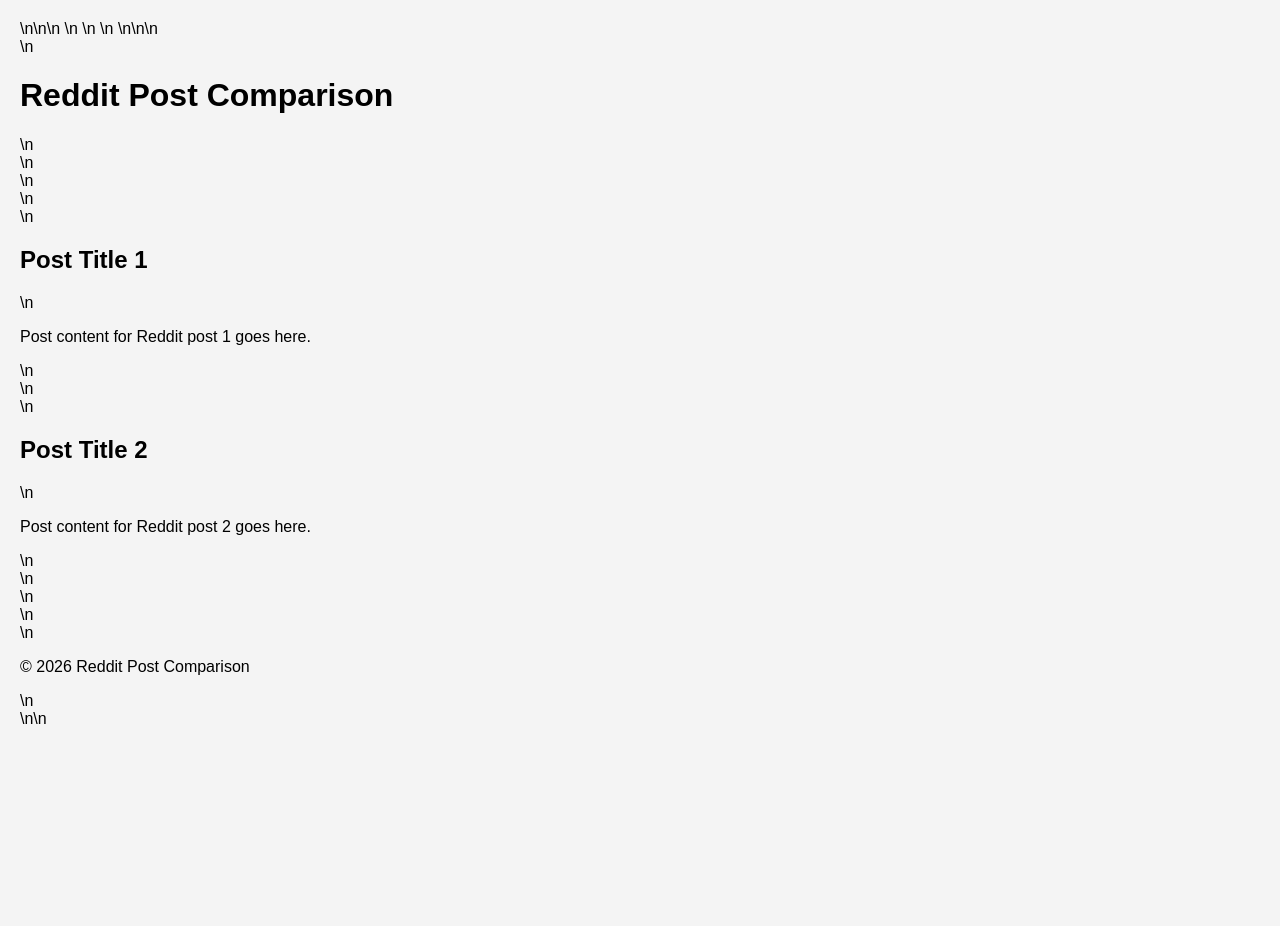
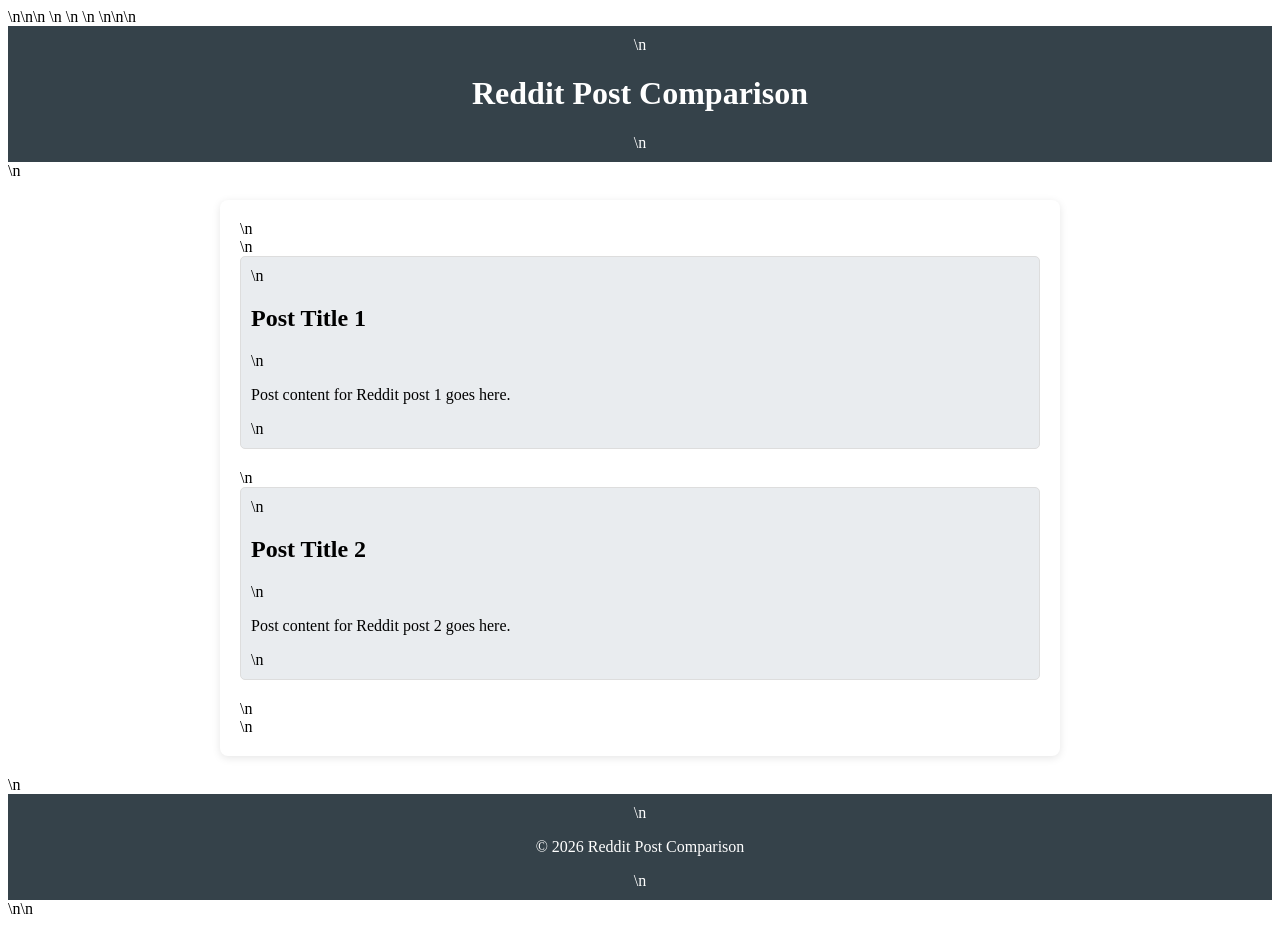
Before and after one commit to casusscribere/dating-advice-imitation-game, a website: page index.html in a window 1280 px wide. Before the commit the page ends 800 px from the top, so only its background shows below. Drawn offline with Linux system fonts and the light colour scheme.

Commit message:
Add styles.css for post comparison website

```diff
--- a/styles.css
+++ b/styles.css
@@ -1,50 +1,40 @@
-/* Styles for the Post Comparison Interface */
-
-body {
+.body {
     font-family: Arial, sans-serif;
-    background-color: #f4f4f4;
     margin: 0;
     padding: 20px;
+    background-color: #f4f4f4;
 }
 
-.container {
+header {
+    background: #35424a;
+    color: #ffffff;
+    padding: 10px 0;
+    text-align: center;
+}
+
+main {
+    margin: 20px auto;
     max-width: 800px;
-    margin: auto;
-    background: white;
+    background: #ffffff;
     padding: 20px;
     border-radius: 8px;
-    box-shadow: 0 2px 10px rgba(0, 0, 0, 0.1);
+    box-shadow: 0 2px 8px rgba(0,0,0,0.1);
 }
 
-.post {
-    padding: 15px;
-    border-bottom: 1px solid #ddd;
+.post-container {
+    margin-bottom: 20px;
+    padding: 10px;
+    border: 1px solid #ddd;
+    border-radius: 5px;
+    background-color: #e9ecef;
 }
 
-.post:last-child {
-    border-bottom: none;
+footer {
+    background: #35424a;
+    color: #ffffff;
+    text-align: center;
+    padding: 10px 0;
+    position: relative;
+    bottom: 0;
+    width: 100%;
 }
-
-.title {
-    font-size: 1.5em;
-    margin: 0;
-}
-
-.content {
-    margin: 10px 0;
-    line-height: 1.6;
-}
-
-.compare-button {
-    background-color: #28a745;
-    color: white;
-    border: none;
-    padding: 10px 15px;
-    border-radius: 5px;
-    cursor: pointer;
-    transition: background-color 0.3s ease;
-}
-
-.compare-button:hover {
-    background-color: #218838;
-}
```
